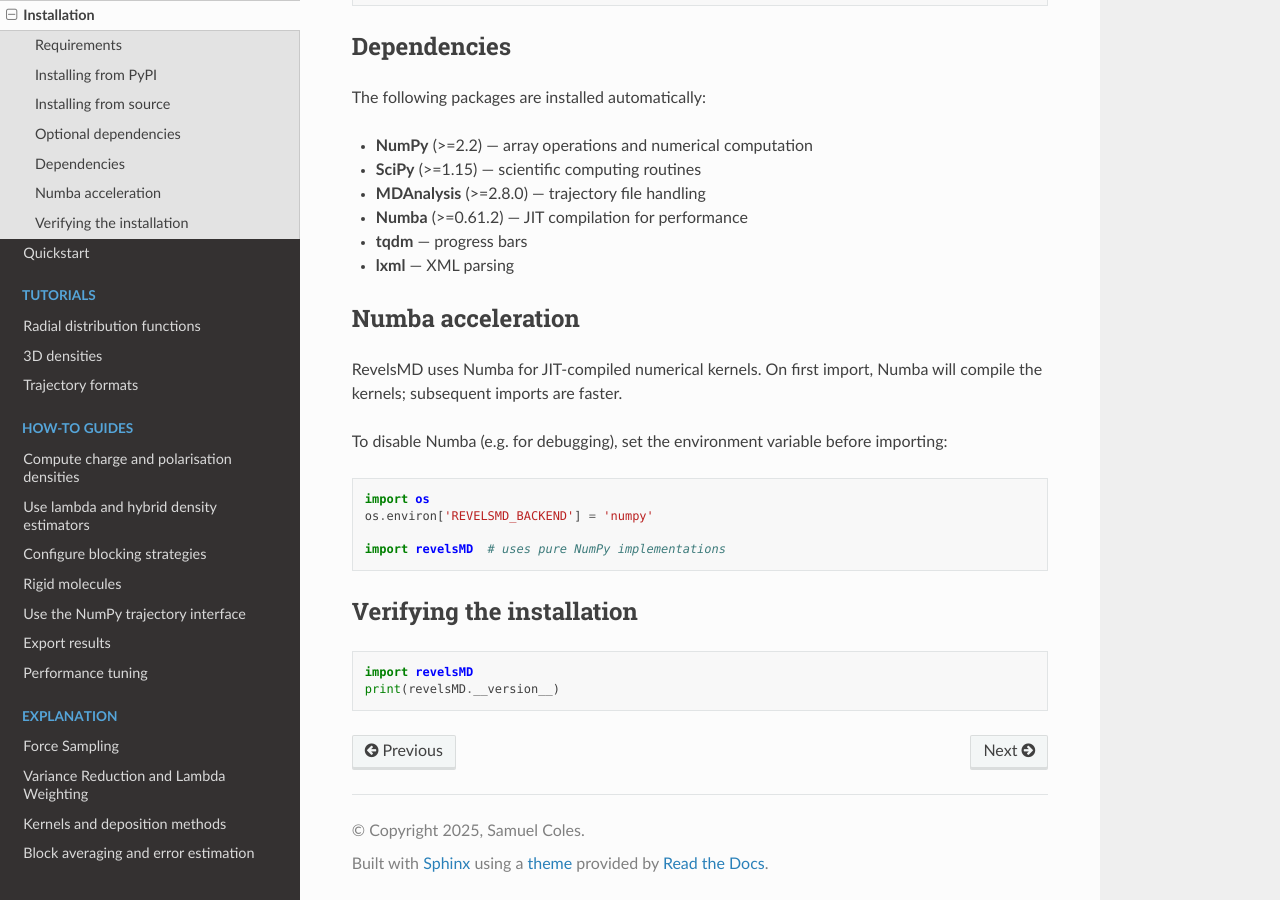
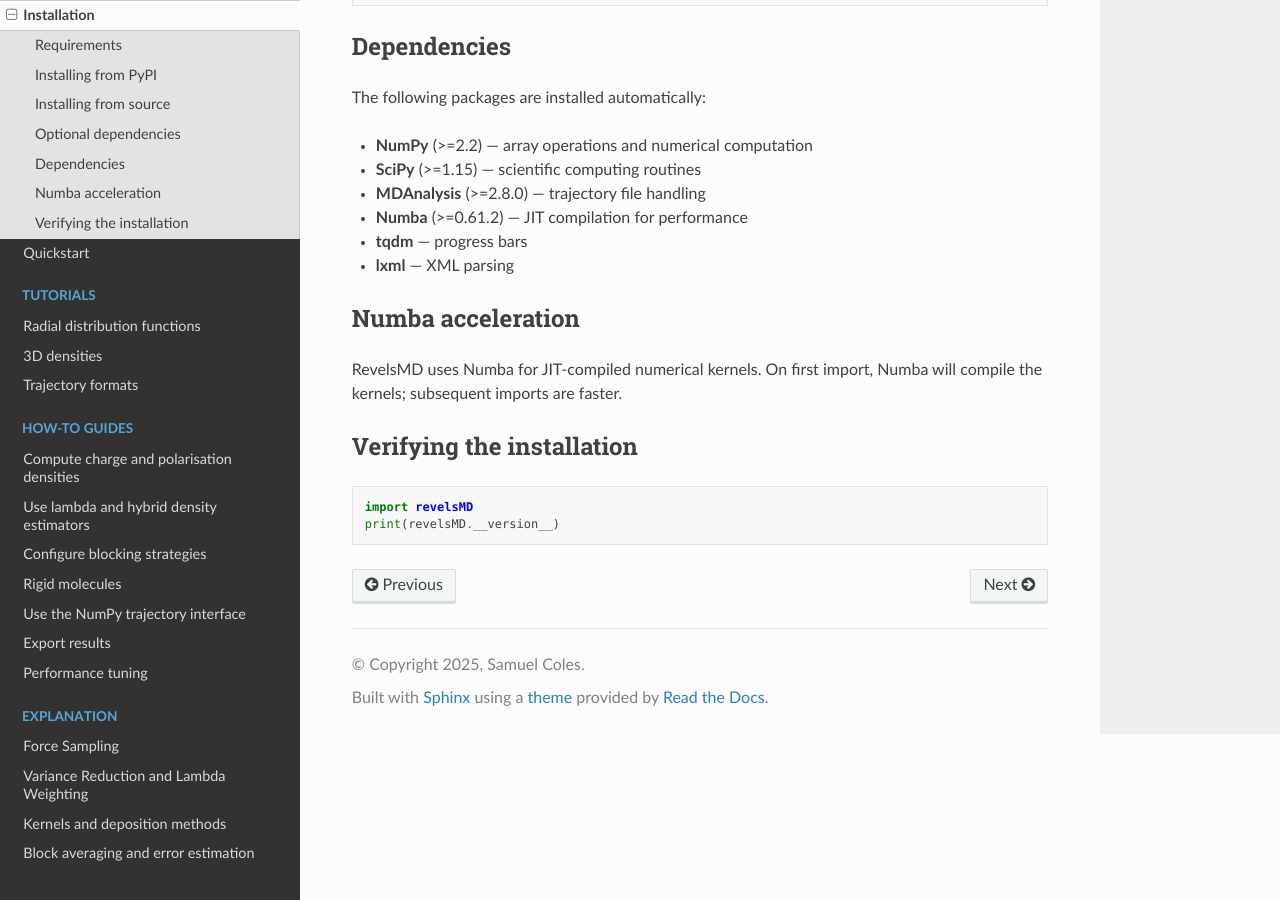
Before and after one commit to user200000/revelsmd, a Sphinx documentation site: the page built from docs/source/getting-started/installation.md, in a window 1280 px wide and 900 px high, scrolled down 684 px. Built offline with Sphinx 7.4.7 and the Read the Docs theme 3.1.0, drawn with Linux system fonts in a browser that asks for light colours.

Commit message:
Drop the backend switch from the installation page

````diff
--- a/docs/source/getting-started/installation.md
+++ b/docs/source/getting-started/installation.md
@@ -41,15 +41,6 @@ The following packages are installed automatically:
 
 RevelsMD uses Numba for JIT-compiled numerical kernels. On first import, Numba will compile the kernels; subsequent imports are faster.
 
-To disable Numba (e.g. for debugging), set the environment variable before importing:
-
-```python
-import os
-os.environ['REVELSMD_BACKEND'] = 'numpy'
-
-import revelsMD  # uses pure NumPy implementations
-```
-
 ## Verifying the installation
 
 ```python
````
